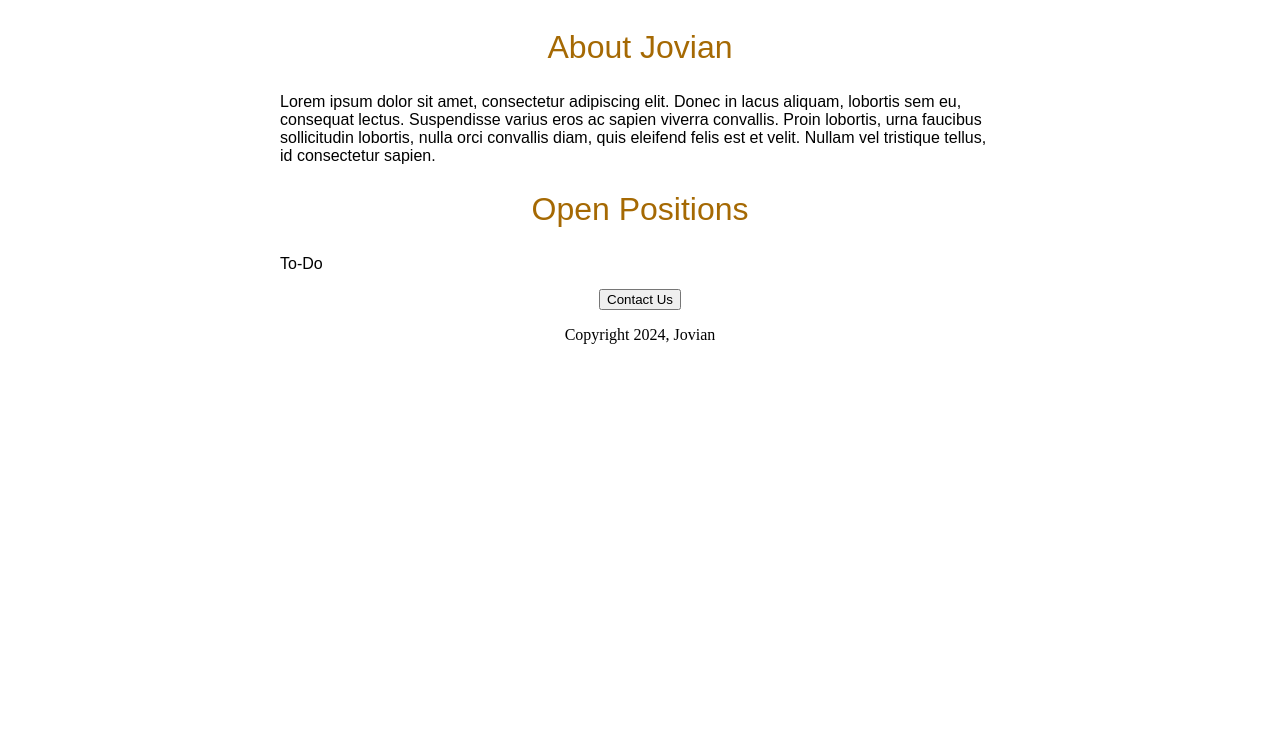
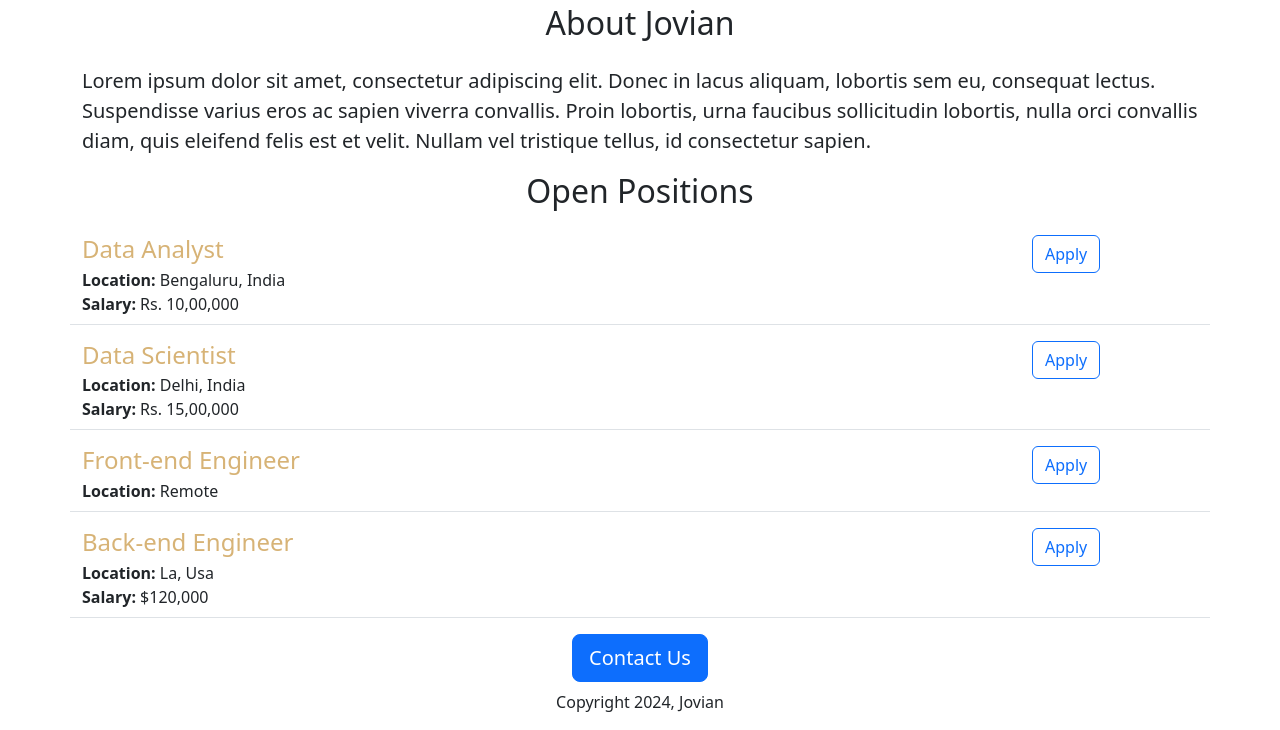
Before and after one commit to ZEYNEP2121/jovian-careers-website, a Flask app: page / in a window 1280 px wide. Shown: the part 460-1190 px from the top of the page. Before the commit the page ends 804 px from the top, so only its background shows below. Run offline with Flask 3, Linux system fonts and the light colour scheme.

Commit message:
I did dynamic data and cloud deployment

```diff
--- a/app.py
+++ b/app.py
@@ -1,9 +1,39 @@
-from flask import Flask, render_template
+from flask import Flask, jsonify, render_template
 
 app = Flask(__name__)
+
+JOBS=[
+  {'id': 1,
+   'title':'Data Analyst',
+   'location':'Bengaluru, India',
+   'salary':'Rs. 10,00,000'
+  },
+  {'id': 2,
+   'title':'Data Scientist',
+   'location':'Delhi, India',
+   'salary':'Rs. 15,00,000'
+  },
+  {'id': 3,
+   'title':'Front-end Engineer',
+   'location':'Remote'
+  },
+  {'id': 4,
+   'title':'Back-end Engineer',
+   'location':'La, Usa',
+   'salary':'$120,000'
+  }
+]
+
+
+
 @app.route('/')
 def hello_world():
-  return render_template('home.html')
+  return render_template('home.html',
+                         jobs=JOBS)
+
+@app.route("/jobs")
+def list_jobs():
+  return jsonify(JOBS)
 
 
 if __name__== '__main__':
--- a/templates/home.html
+++ b/templates/home.html
@@ -1,50 +1,34 @@
 <!DOCTYPE html>
 <html>
   <head>
+    <meta charset="utf-8">
+    <meta name="viewport" content="width=device-width, initial-scale=1">
+    <link href="https://cdn.jsdelivr.net/npm/bootstrap@5.3.2/dist/css/bootstrap.min.css" rel="stylesheet" integrity="sha384-T3c6CoIi6uLrA9TneNEoa7RxnatzjcDSCmG1MXxSR1GAsXEV/Dwwykc2MPK8M2HN" crossorigin="anonymous">
+
     <title>zeyno</title>
     <style>
-      h1{
-        font-size: 40px;
-        font-family: fantasy;
-        font-style: papyrus;
-        font-weight: bold;
-        color: #A56903;
-        text-align:center;
-      }
       #banner{
-        width:100%;
-        height:360px;
+        height: 360px;
+        width: 100%;
         object-fit:cover;
-      }
-      h2{
-        font-size: 32px;
-        font-family: fantasy;
-        font-style: papyrus;
-        font-weight: normal;
-        color: #A56903;
-        text-align:center;
-      }
-      #container{
-        max-width: 720px;
-        margin:0 auto 0 auto ;
-      }
-      .body-text{
-        font-family: fantasy;
-        font-style: papyrus;
       }
     </style>
   </head>
   <body>
-    <div id="container"">
-     <h1>Jovian Careers</h1>
-    <img id="banner" src="https://ccdbe932-70ba-43de-8146-35757cda1dae-00-ns7llwaidh8h.picard.replit.dev/static/banner.jpg" height="320">
-    <h2>About Jovian</h2>
-    <p class="body-text">Lorem ipsum dolor sit amet, consectetur adipiscing elit. Donec in lacus aliquam, lobortis sem eu, consequat lectus. Suspendisse varius eros ac sapien viverra convallis. Proin lobortis, urna faucibus sollicitudin lobortis, nulla orci convallis diam, quis eleifend felis est et velit. Nullam vel tristique tellus, id consectetur sapien.</p>
-    <h2>Open Positions</h2>
-    <p class="body-text">To-Do</p>
-      <div style="text-align:center";>
-    <button>Contact Us</button>
-    <p>Copyright 2024, Jovian</p>
+    <div class="container">
+     <h1 class="text-center mt-4 mb-4">Jovian Careers</h1>
+    <img class="img-fluid" id="banner" src="https://ccdbe932-70ba-43de-8146-35757cda1dae-00-ns7llwaidh8h.picard.replit.dev/static/banner.jpg">
+    <h2 class="text-center mt-2 mb-4">About Jovian</h2>
+    <p class="lead">Lorem ipsum dolor sit amet, consectetur adipiscing elit. Donec in lacus aliquam, lobortis sem eu, consequat lectus. Suspendisse varius eros ac sapien viverra convallis. Proin lobortis, urna faucibus sollicitudin lobortis, nulla orci convallis diam, quis eleifend felis est et velit. Nullam vel tristique tellus, id consectetur sapien.</p>
+    <h2 class="text-center mt-2 mb-4">Open Positions</h2>
+    <div>
+      {% for job in jobs %}
+        {% include 'jobItem.html' %}
+      {% endfor %}
+    </div>
+      <div class="text-center">
+    <button type="button" class="btn btn-primary btn-lg">Contact Us</button>
+    <p class="mt-2">Copyright 2024, Jovian</p>
     </div>
 
   </body>
--- /dev/null
+++ b/templates/jobItem.html
@@ -0,0 +1,20 @@
+<div class="border-bottom row" style="margin-bottom:16px;padding-bottom:8px;">
+  <div class="col-10">
+   <h4
+    style="color:#D7B376; margin-bottom:4px;">{{job['title']}}
+   </h4>
+   <div>
+     <b>Location:</b>
+     {{job['location']}}
+   </div>
+   {% if 'salary' in job %}
+   <div>
+    <b>Salary:</b>
+    {{job['salary']}}
+   </div>
+   {% endif %}
+  </div>
+  <div class="col-2">
+   <button type="button" class="btn btn-outline-primary float-right align-middle">Apply</button>
+  </div>
+</div>
```
